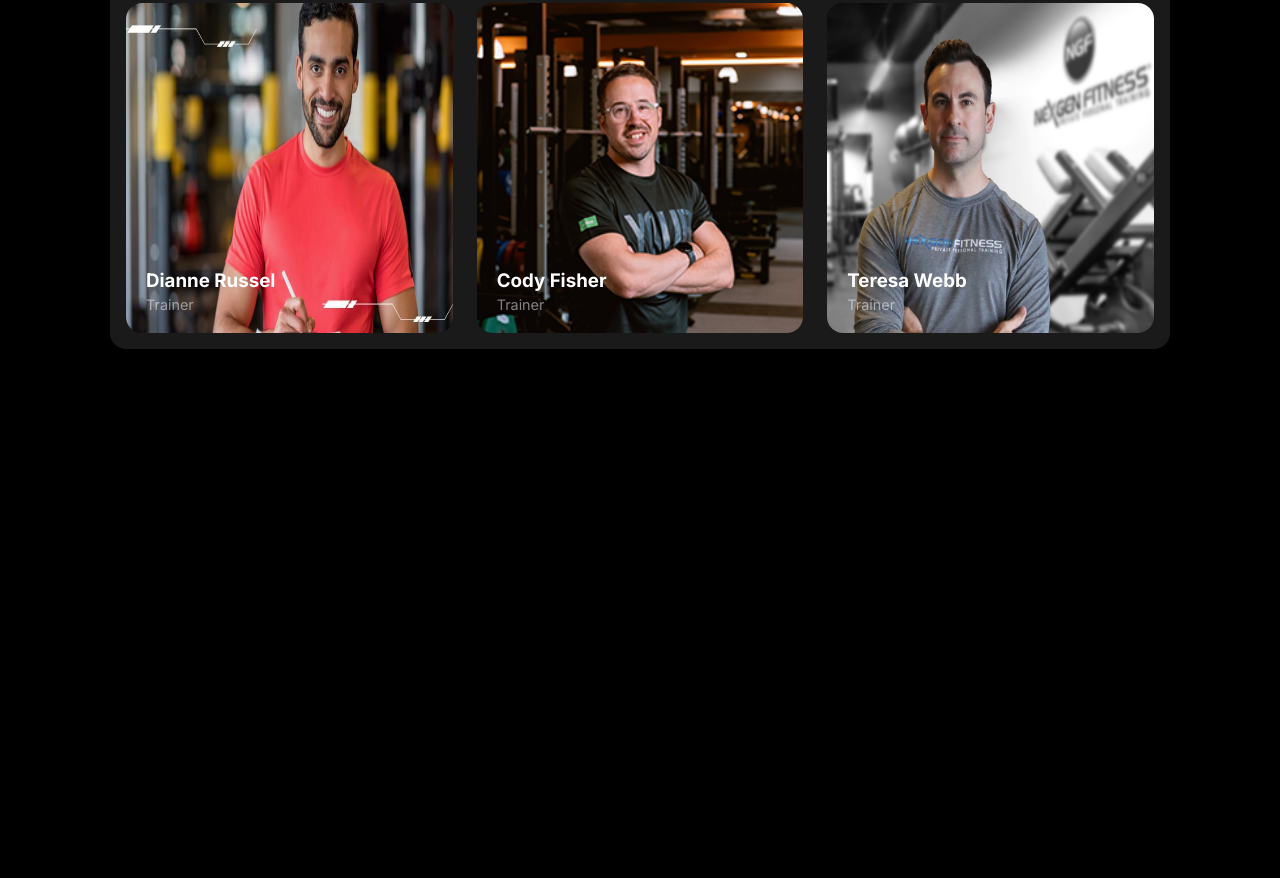
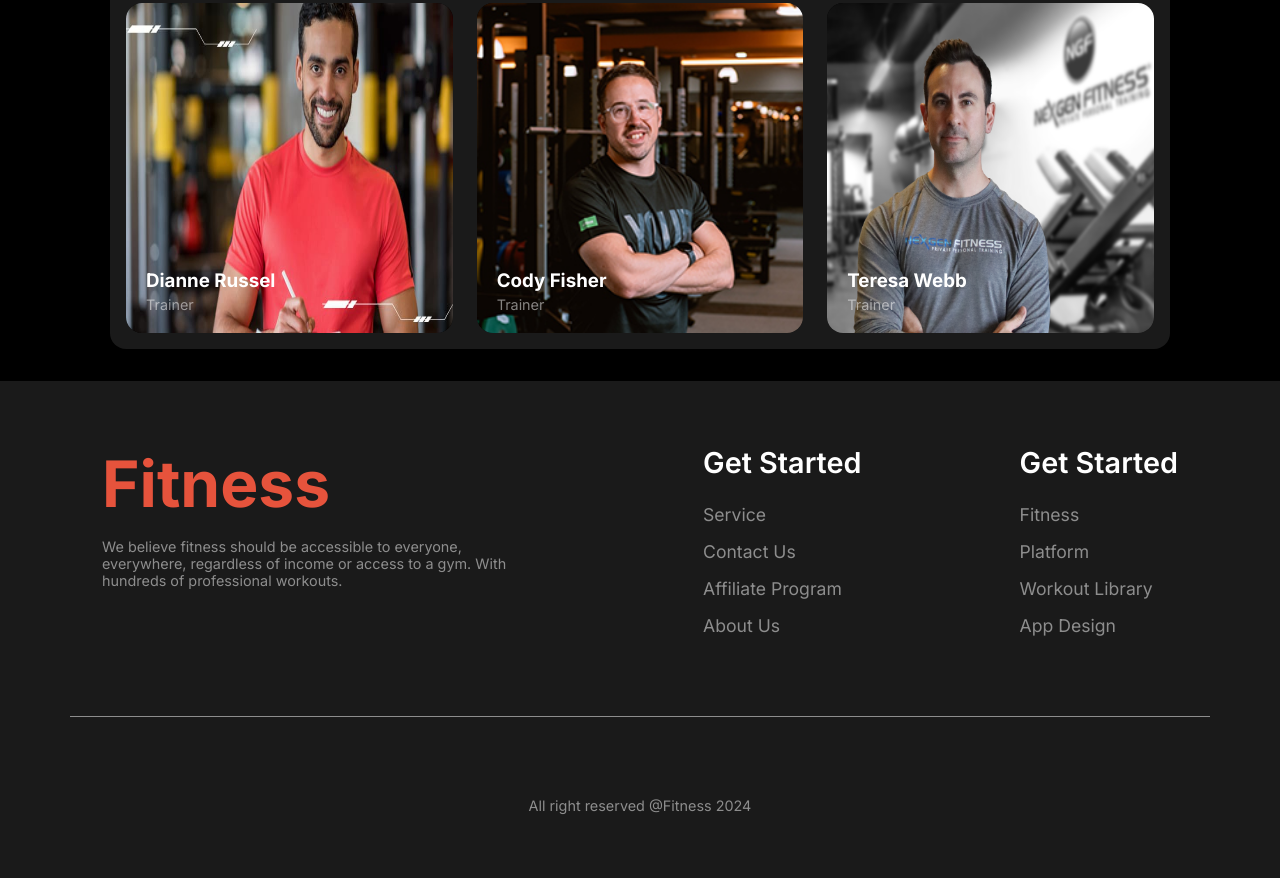
Before and after one commit to emon-hossain1001/Reset-Batch-9-Assignment-2, a plain HTML site: page index.html in a window 1280 px wide. Shown: the part 3274-4152 px from the top of the page. Before the commit the page ends 3655 px from the top, so only its background shows below. Drawn offline with Linux system fonts and the light colour scheme.

Commit message:
added footer section

```diff
--- a/index.html
+++ b/index.html
@@ -250,5 +250,32 @@
             </div>
         </section>
     </main>
+    <footer>
+        <div class="footer-container">
+            <div class="footer-title">
+                <h1>Fitness</h1>
+                <p>We believe fitness should be accessible to everyone, everywhere, regardless of income or access to a gym. With hundreds of professional workouts.</p>
+            </div>
+            <div class="footer-service">
+                <h2>Get Started</h2>
+
+                <h4>Service</h4>
+                <h4>Contact Us</h4>
+                <h4>Affiliate Program</h4>
+                <h4>About Us</h4>
+            </div>
+            <div class="footer-getStarted">
+                <h2>Get Started</h2>
+
+                <h4>Fitness</h4>
+                <h4>Platform</h4>
+                <h4>Workout Library</h4>
+                <h4>App Design</h4>
+            </div>
+        </div>
+        <div class="empty">
+            <p>All right reserved @Fitness 2024</p>
+        </div>
+    </footer>
 </body>
 </html>
```
